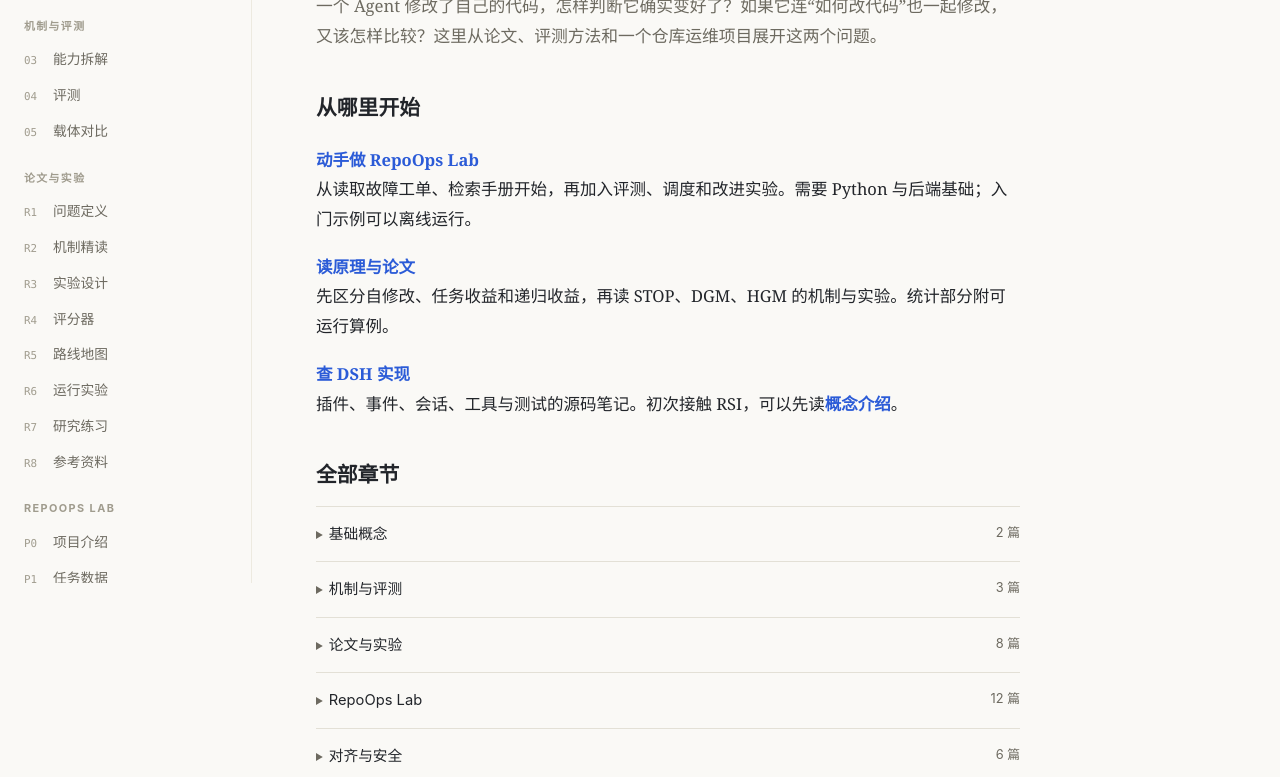
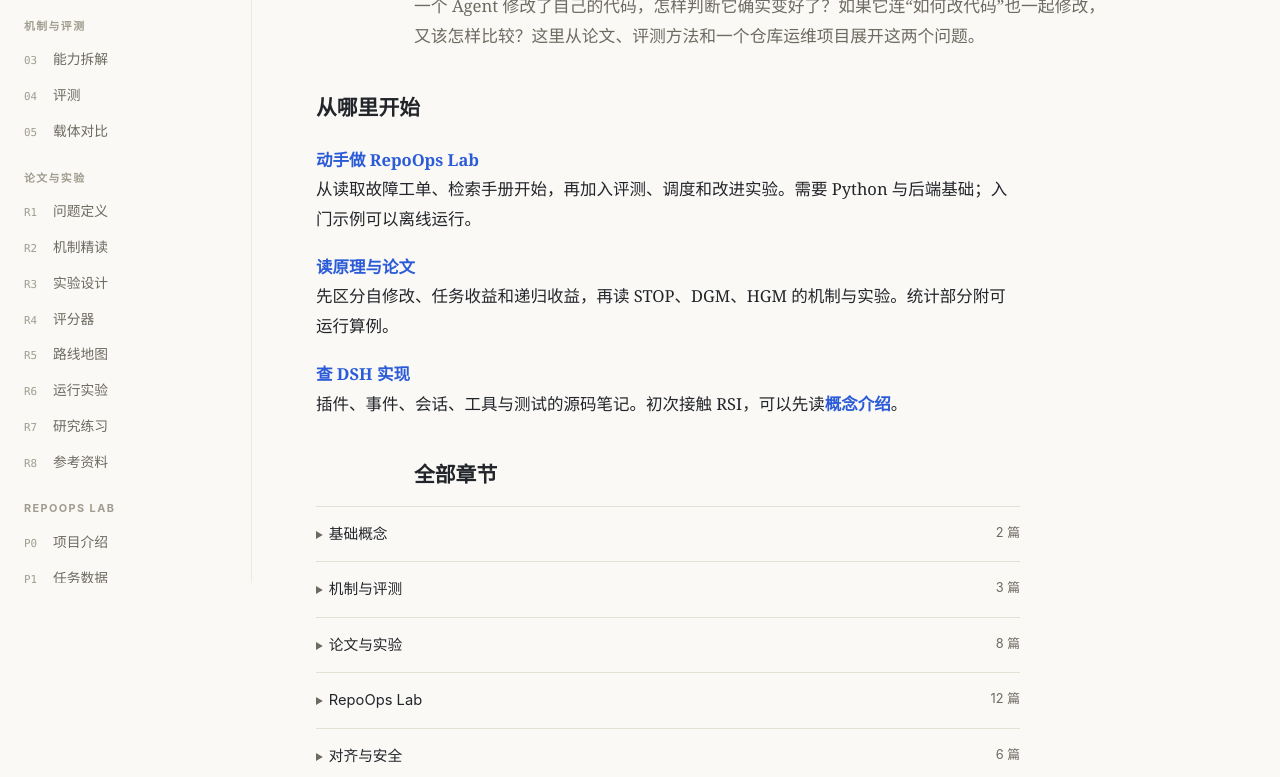
Before and after one commit to Appletree24/how-to-rsi, a plain HTML site: page index.html in a window 1280 px wide. Shown: the part 217-994 px from the top of the page. Drawn offline with Linux system fonts and the light colour scheme.

```diff
--- a/assets/css/main.css
+++ b/assets/css/main.css
@@ -180,7 +180,7 @@
 }
 
 /* ---------- 章节 ---------- */
-.chapter { display: none; }
+.chapter { display: none; max-width: 66rem; margin-inline: auto; }
 .chapter.active { display: block; }
 
 .ch-kicker {
@@ -854,6 +854,19 @@
 }
 html:not(.js) .noscript-toc a { display: inline-block; padding: 2px 0; }
 
+/* ---------- 居中两级版面 ----------
+   正文栏(标题/段落/列表/旁注)固定易读宽度并居中 → 左右留白对称，不再靠右空块
+   宽幅块(表格/卡片网格/模拟器/首页目录)占满章节宽度，同样居中 → 像教科书图表比正文宽 */
+.ch-kicker, h1, h2, h3, .hero, .lead, p, ul, ol,
+.callout, .codeblock, .layerstack, .tree,
+.gloss-item, .exp-card, .exp-progress, .proj-card,
+.quiz-box, .searchbar, .snap-note, details.acc,
+.rule-card, .chapter-footer {
+  margin-left: auto;
+  margin-right: auto;
+}
+.ch-kicker, h1, h2, h3, .chapter-footer { max-width: var(--measure); }
+
 /* ---------- 响应式 ---------- */
 @media (max-width: 1080px) {
   .sidebar { transform: translateX(-105%); transition: transform 0.22s ease; box-shadow: var(--shadow); }
```
